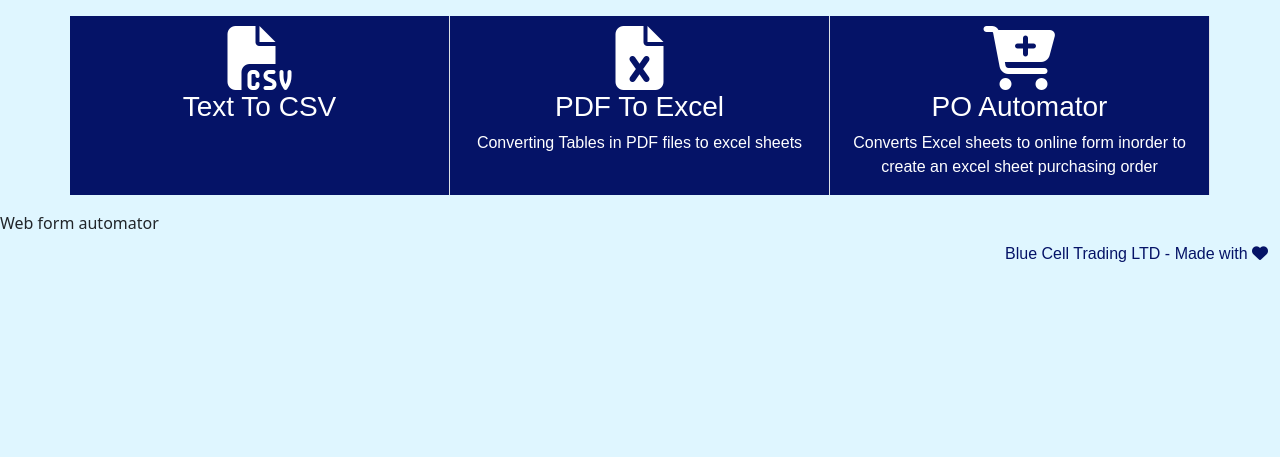
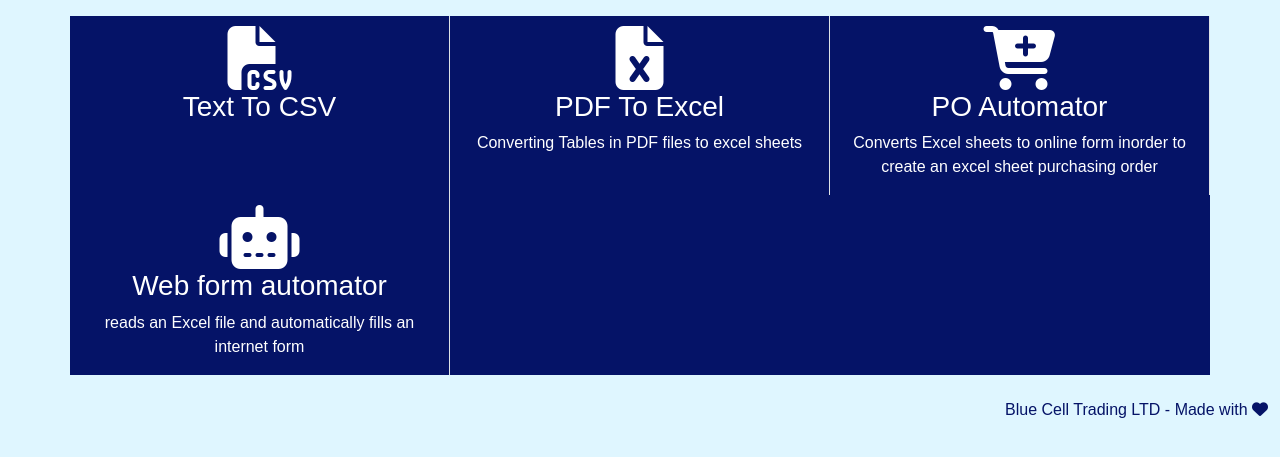
Before and after one commit to supascooopa/Flask-Productivity-Project, a Flask app: page /home in a window 1280 px wide. Shown: the part 68-525 px from the top of the page. Run offline with Flask 2, Linux system fonts and the light colour scheme; a user stored in the database is signed in; some libraries are stand-ins or nearby versions; some web fonts are replaced.

Commit message:
styled index.html for the new web automation function

```diff
--- a/templates/index.html
+++ b/templates/index.html
@@ -22,8 +22,14 @@
         <p>Converts Excel sheets to online form inorder to create an excel sheet purchasing order</p>
       </a>
     </div>
-  </div>
+      <div class="col-4 text-center border-end">
+<a href="{{ url_for('form_automator') }}">
+  <i class="fa fa-robot fa-4x"></i></i>
+  <h3>Web form automator </h3>
+  <p> reads an Excel file and automatically fills an internet form </p>
+</a>
+      </div>
+    </div>
 </div>
-<a href="{{ url_for('form_automator') }}">  Web form automator </a>
 {% include "footer.html" %}
 {% endblock %}
```
